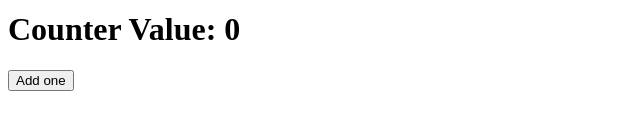
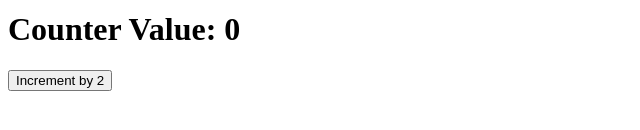
Before and after one commit to monica-lucaci/develhope-react, a React (Vite) app in the folder my-app/: page / in a window 1280 px wide. Shown: the part 200-330 px from the top of the page, without its empty margins (0-640 px from the left). Built offline with nearby package versions, Linux system fonts and the light colour scheme.

Commit message:
props added

```diff
--- a/my-app/src/App.jsx
+++ b/my-app/src/App.jsx
@@ -17,7 +17,7 @@
       {/* <Message /> */}
       <Welcome name="John" age={age} />
       <AlertClock onButtonClick={handleShowAlert} />
-      <Counter />
+      <Counter initialValue={0} incrementAmount={2}/>
     </div>
   );
 };
--- a/my-app/src/Counter.jsx
+++ b/my-app/src/Counter.jsx
@@ -1,25 +1,19 @@
 import { useState } from "react";
-const Counter = () => {
-  const [counter, setCounter] = useState(0);
+
+
+const Counter = ({ initialValue, incrementAmount }) => {
+  const [counter, setCounter] = useState(initialValue);
 
   const incrementCounter = () => {
-    setCounter(counter + 1);
+    setCounter(counter + incrementAmount);
   };
 
   return (
     <>
       <h1>Counter Value: {counter}</h1>
-      <button onClick={incrementCounter}>Add one</button>
+      <button onClick={incrementCounter}>Increment by {incrementAmount}</button>
     </>
   );
-};
+}
 
 export default Counter;
-
-
-
-
-//should be a function setCounter((counter)=>{counter+1})
-
-//Providing a function ensures that state updates are based on the latest state, reducing the risk of race conditions.
-//Functional Updates: Using a function allows you to perform state updates based on the previous state, which is especially important when the new state depends on the old state. For example, if you want to increment a counter by a specific amount, you can do so safely using a function.
```
